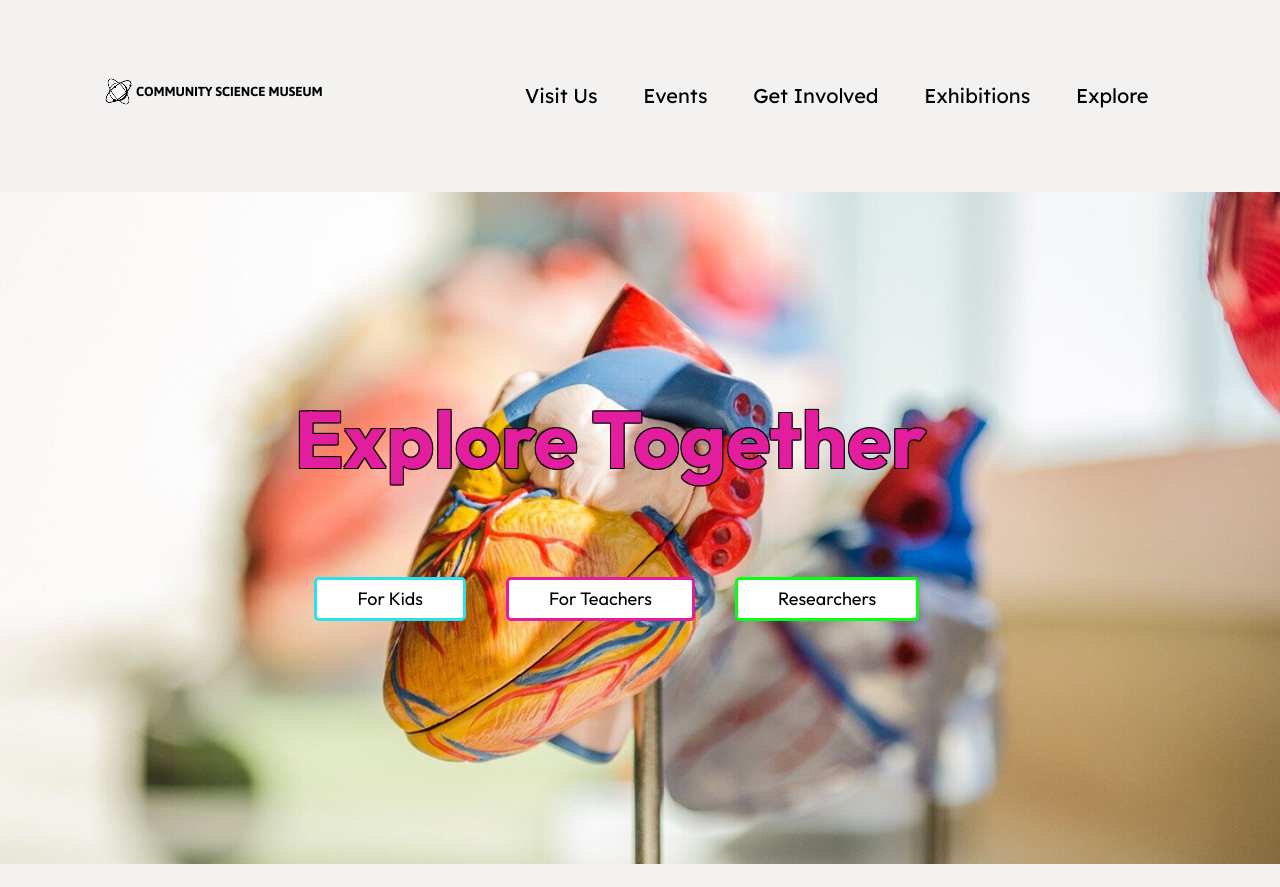
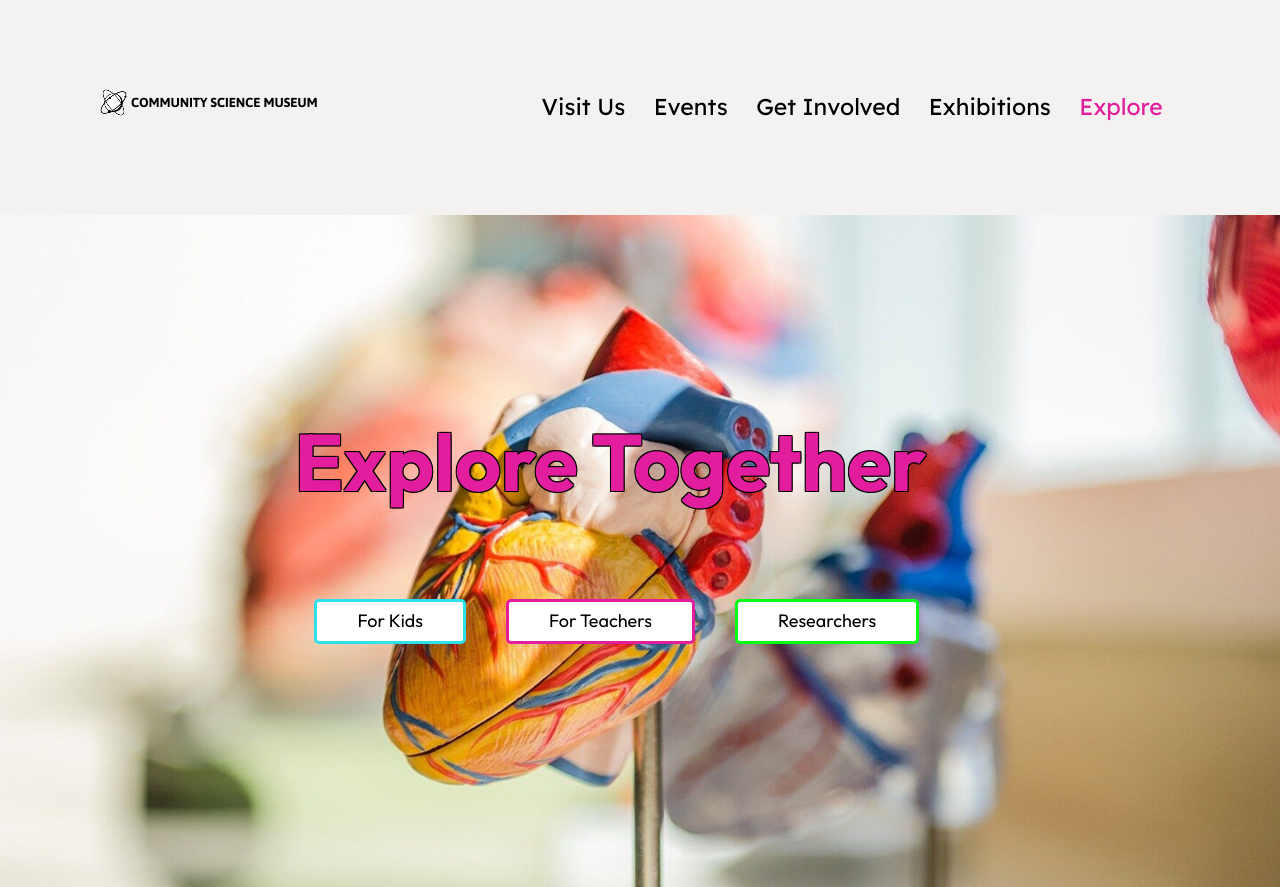
Before and after one commit to meluhrose/meluhrose1.github.io, a plain HTML site: page explore.html in a window 1280 px wide. Shown: the top 887 px of the page. Drawn offline with Linux system fonts and the light colour scheme.

Commit message:
Added current style for all pages

```diff
--- a/css/styles.css
+++ b/css/styles.css
@@ -27,8 +27,9 @@ h2 {
 header {
     display: flex;
     flex-direction: row;
-    justify-content: space-evenly;
+    justify-content: space-around;
     align-items: center;
+    padding: 15px;
 }
 
 .header-cta {
@@ -68,7 +69,7 @@ header {
     position: sticky;
     padding: 30px;
     margin: 0;
-    width:fit-content;
+    width: fit-content;
 }
 
 /* Navigation Styles */
@@ -78,16 +79,18 @@ nav {
     color: #000000;
     text-decoration: #E31E9E;
     display: none;
+    position: absolute;
+    top: 27px;
   }
 
   nav ul {
     display: inline-block;
-    text-align : right;
+    text-align : center;
   }
 
   nav li {
-      display: inline-block;
-          padding: 20px;
+      display: inline;
+        padding: 11px;
     }
 
     nav a {
@@ -110,7 +113,10 @@ nav {
 
     #hamburger-menu:checked ~ nav {
         display: block;
-        white-space: nowrap;
+    }
+
+    .current {
+        color: #E31E9E;
     }
 
 /* Footer Styles */
@@ -754,6 +760,7 @@ nav {
 nav {
     display: block;
     position: static;
+    font-size: 23px;
   }
 
   header label {
@@ -930,7 +937,7 @@ nav {
 
     .header-container-exhibitions h1,
     .explore-header-text h1{
-        font-size: 55px;
+        font-size: 48px;
         bottom: 9%;
     }
 }
--- a/explore.html
+++ b/explore.html
@@ -29,7 +29,7 @@
                 <li><a href="events.html">Events</a></li>
                 <li><a href="getinvolved.html">Get Involved</a></li>
                 <li><a href="exhibitions.html">Exhibitions</a></li>
-                <li><a href="Explore.html">Explore</a></li>
+                <li><a href="Explore.html" class="current">Explore</a></li>
             </ul>
         </nav>
     </header>
```
Also changed, not shown: events.html (+1 -1 lines), exhibitions.html (+1 -1 lines), getinvolved.html (+1 -1 lines), visitus.html (+1 -1 lines).
